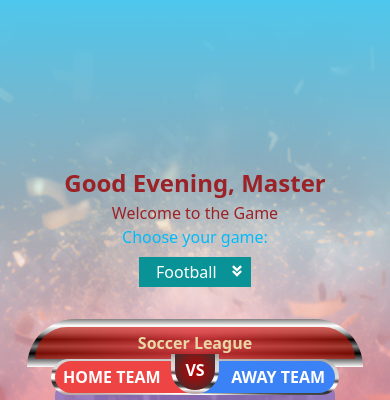
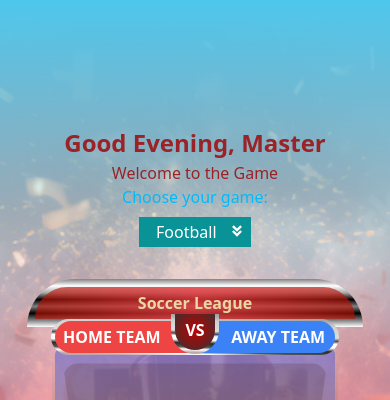
Before and after one commit to Walshwade-dev/scoreboard, a plain HTML site: page index.html in a window 390 px wide. Shown: the top 400 px of the page. Drawn offline with nearby package versions, Linux system fonts and the light colour scheme.

Commit message:
updated mobile view

```diff
--- a/index.html
+++ b/index.html
@@ -10,7 +10,7 @@
     <script src="https://cdn.tailwindcss.com"></script>
 
 </head>
-<body class="flex flex-col w-full h-[110vh] lg:h-[100vh] pt-20 justify-center text-[#fff]  text-center">
+<body class="flex flex-col w-full h-[110vh] lg:h-[100vh] overflow-scroll justify-center text-[#fff]  text-center">
     <div>
         <h1 class="font-bold text-[1.5rem] text-[#9b2226]">
             <span id="greetings"></span>, Master
```
